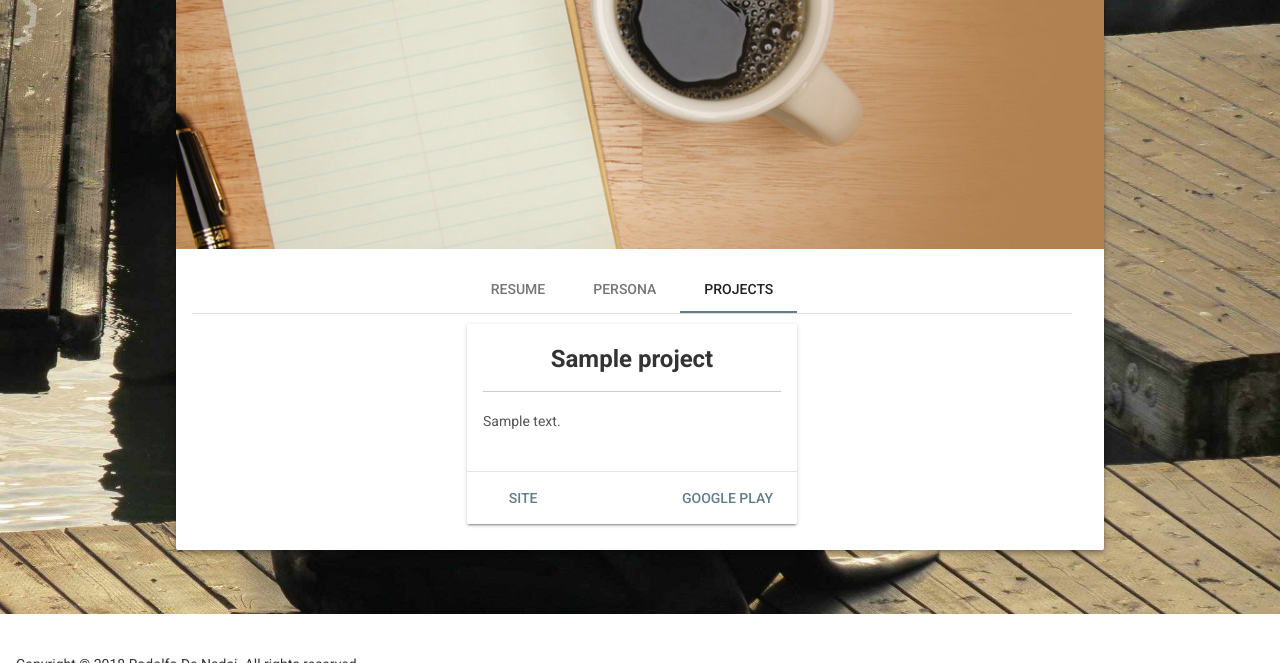
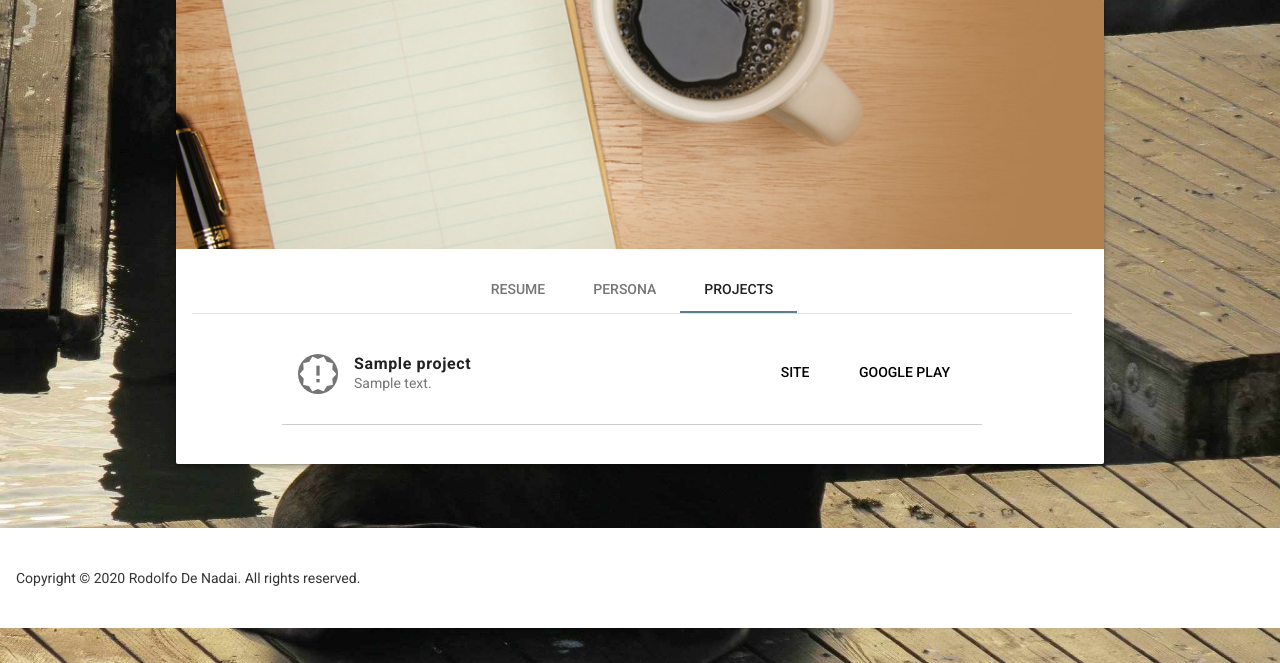
Before and after one commit to rdenadai/rdenadai-resume, a Django app: page /info/ in a window 1280 px wide, after a click on "PROJECTS". Shown: the part 137-800 px from the top of the page. Run offline with Django 3.2, Linux system fonts and the light colour scheme; tables that the repository leaves empty hold one stand-in row (values such as "Sample post"); parts of the project's set-up code (start-up, migrations or seed data) failed here and were passed over; some libraries are stand-ins or nearby versions.

Commit message:
Atualizações

```diff
--- a/info/templates/info/index.html
+++ b/info/templates/info/index.html
@@ -38,9 +38,35 @@
                             <hr />
                         {% endfor %}
                     </div>
-                    <div class="mdl-tabs__panel" id="projects-panel" style="text-align: center;">
+                    <div class="mdl-tabs__panel" id="projects-panel" style="margin: auto;">
+                        <ul class="list-three mdl-list">
                         {% for project in projects%}
-                            <div style="margin: 10px; display: inline-block; vertical-align: middle;">
+                            <li class="mdl-list__item mdl-list__item--three-line">
+                                <span class="mdl-list__item-primary-content" style="min-height: 42px !important;">
+                                    <i class="material-icons mdl-list__item-avatar">new_releases</i>
+                                    <span><strong>{{ project.title|safe }}</strong></span>
+                                        <span class="mdl-list__item-text-body">{{ project.description }}</span>
+                                    </span>
+                                </span>
+                                <span class="mdl-list__item-secondary-content">
+                                    <ul class="btn-links">
+                                    {% if project.site %}
+                                        <li>
+                                            <a href="{{ project.site }}" target="_blank" class="mdl-button mdl-js-button mdl-js-ripple-effect" style="float: left;">Site</a>
+                                        </li>
+                                    {% endif %}
+                                    {% if project.gplay %}
+                                        <li>
+                                            <a href="{{ project.gplay }}" target="_blank" class="mdl-button mdl-js-button mdl-js-ripple-effect" style="float: right;">Google Play</a>
+                                        </li>
+                                    {% endif %}
+                                    </ul>
+                                </span>
+                            </li>
+                            <hr style="margin: 0px;" />
+                        {% endfor %}
+                        </ul>
+                            {% comment %} <div style="margin: 10px; display: inline-block; vertical-align: middle;">
                                 <div class="demo-card-event mdl-card mdl-shadow--2dp">
                                     <div class="mdl-card__title mdl-card--expand" style="display: block;">
                                         <h4 style="color: #333; font-weight: bold; margin-top: 3px;">{{ project.title|safe }}</h4><hr />
@@ -56,8 +82,8 @@
                                         {% endif %}
                                     </div>
                                 </div>
-                            </div>
-                        {% endfor %}
+                            </div> {% endcomment %}
+
                     </div>
                 </div>
             </div>
--- a/media/css/main.css
+++ b/media/css/main.css
@@ -156,6 +156,12 @@ body {
       -ms-flex-direction: column;
           flex-direction: column;
 }
+.btn-links {
+    list-style: none;
+}
+.btn-links > li {
+    display: inline;
+}
 
 
 
@@ -166,8 +172,6 @@ blockquote::before {
 blockquote::after {
     content: none;
 }
-
-
 
 .blog-nav {
   margin: 12px 15px;
@@ -233,3 +237,8 @@ blockquote::after {
     background-color: white;
     color: #333;
 }
+
+.list-three {
+    min-width: 700px;
+    text-align: left;
+}
--- a/resume/settings.py
+++ b/resume/settings.py
@@ -173,7 +173,7 @@ LOCALE_PATHS = (os.path.join(PROJECT_PATH, "locale"),)
 STATICFILES_STORAGE = "whitenoise.storage.CompressedManifestStaticFilesStorage"
 
 # AWS CONNECTION
-USE_S3 = not DEBUG
+USE_S3 = False if DEBUG else True
 AWS_ACCESS_KEY_ID = os.environ.get("AWS_ACCESS_KEY_ID")
 AWS_SECRET_ACCESS_KEY = os.environ.get("AWS_SECRET_ACCESS_KEY")
 AWS_STORAGE_BUCKET_NAME = os.environ.get("AWS_STORAGE_BUCKET_NAME")
--- a/resume/templates/resume/base.html
+++ b/resume/templates/resume/base.html
@@ -108,7 +108,7 @@
                 <footer class="footer-white mdl-mini-footer">
                     <div class="mdl-mini-footer__left-section">
                         <ul class="mdl-mini-footer__link-list">
-                            <li>Copyright © 2018 Rodolfo De Nadai. All rights reserved.</li>
+                            <li>Copyright © 2020 Rodolfo De Nadai. All rights reserved.</li>
                         </ul>
                     </div>
                 </footer>
```
Also changed, not shown: blog/templates/blog/index.html (+0 -7 lines), blog/templates/blog/view_post.html (+0 -7 lines), requirements.txt (+12 -12 lines).
